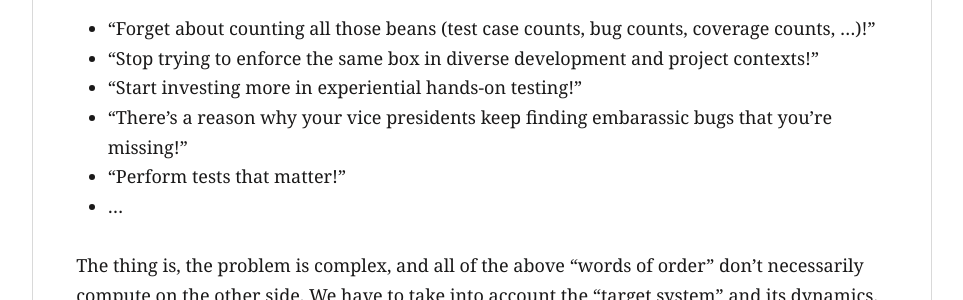
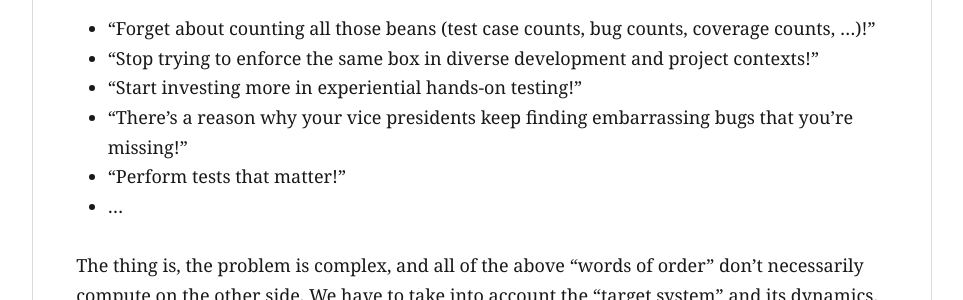
Before and after one commit to filfreire/filfreire.github.io, a Jekyll site: the page built from _posts/2020-05-13-quality_infotainment.md, in a window 1280 px wide and 900 px high, scrolled down 7903 px. Shown: the part 155-455 px from the top of the window, without its empty margins (158-1121 px from the left). Built offline with Jekyll 4.4.1, drawn with Linux system fonts in a browser that asks for light colours.

Commit message:
fix typo

```diff
--- a/_posts/2020-05-13-quality_infotainment.md
+++ b/_posts/2020-05-13-quality_infotainment.md
@@ -117,7 +117,7 @@ All of these parts that support the setup create constraints that allow for an e
 - "Forget about counting all those beans (test case counts, bug counts, coverage counts, ...)!"
 - "Stop trying to enforce the same box in diverse development and project contexts!"
 - "Start investing more in experiential hands-on testing!"
-- "There's a reason why your vice presidents keep finding embarassic bugs that you're missing!"
+- "There's a reason why your vice presidents keep finding embarrassing bugs that you're missing!"
 - "Perform tests that matter!"
 - ...
 
```
